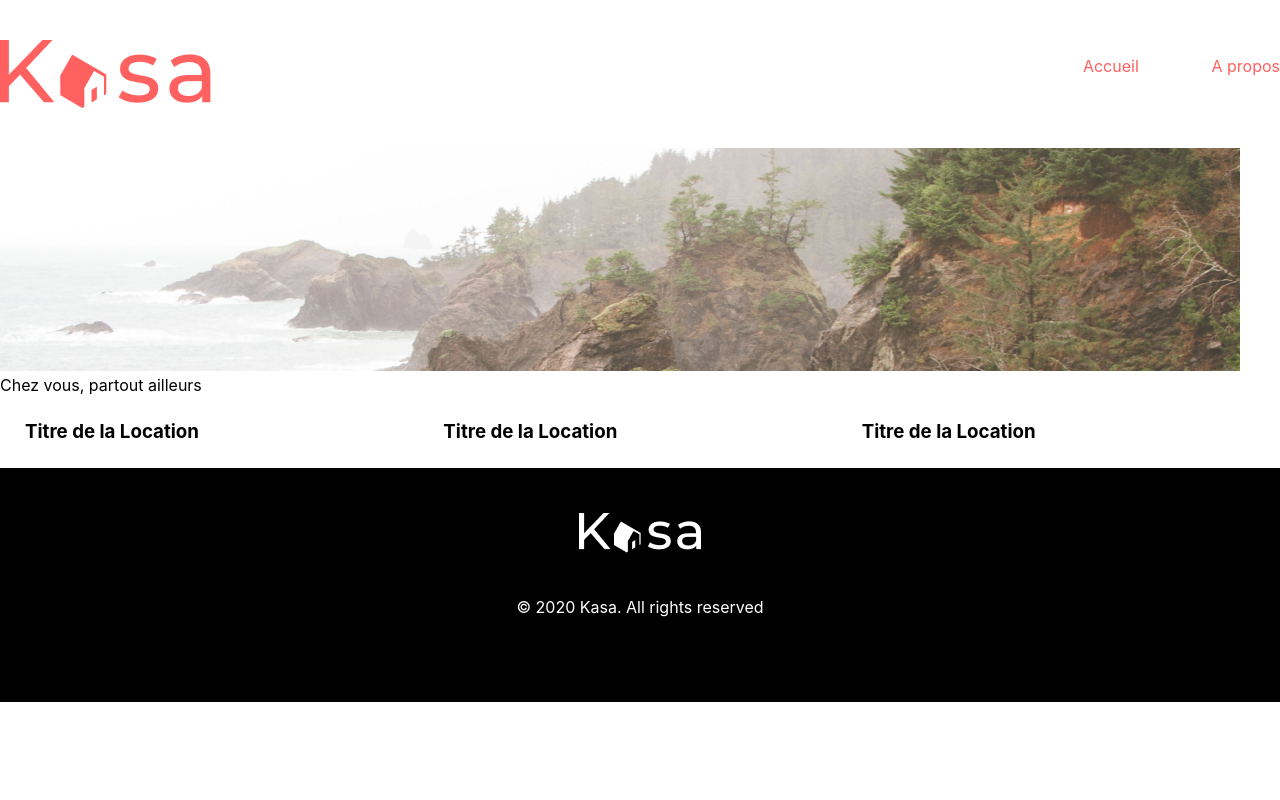
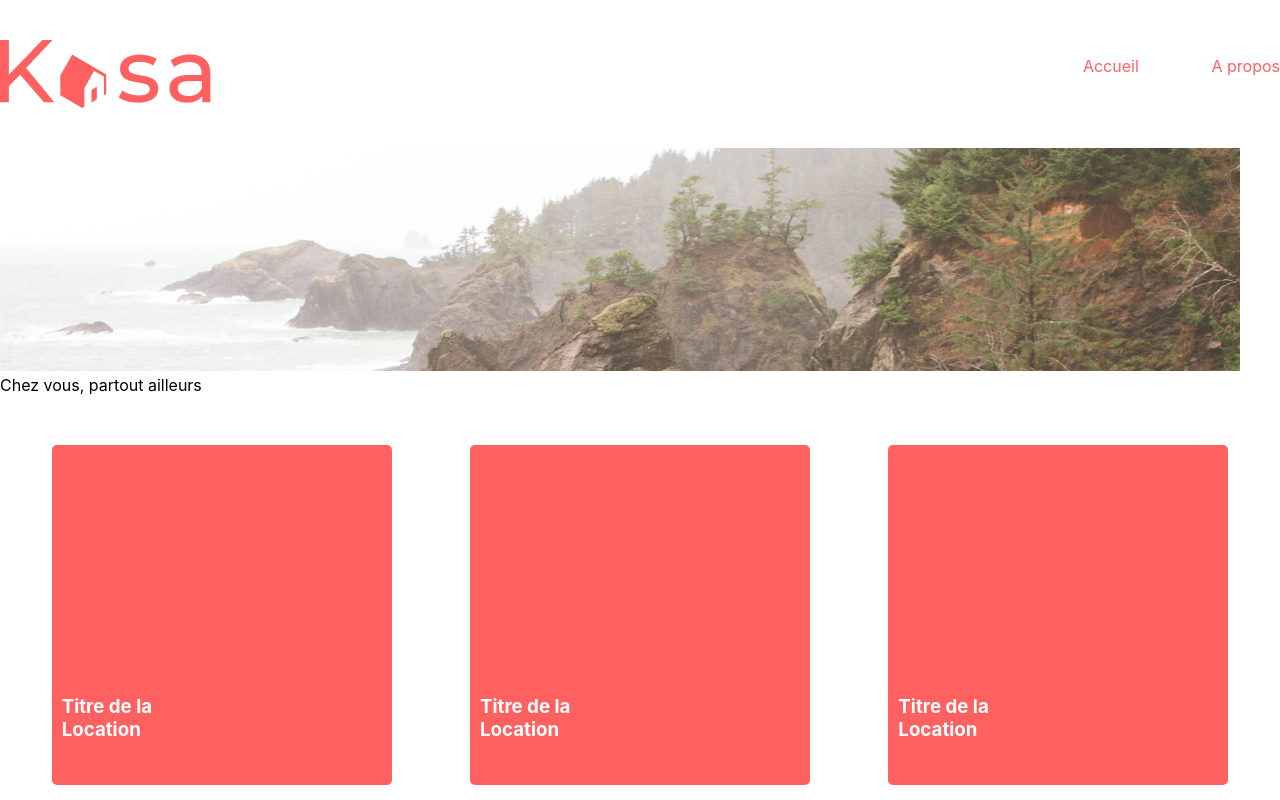
Before and after one commit to PuteauxTheo/PuteauxTheo_11_17062022, a React (Create React App) app: page / in a window 1280 px wide. Shown: the top 800 px of the page. Built offline with nearby package versions, Linux system fonts and the light colour scheme.

Commit message:
changement des noms de class

```diff
--- a/src/components/Location/index.jsx
+++ b/src/components/Location/index.jsx
@@ -3,19 +3,19 @@ import { Link } from "react-router-dom"
 function Location() {
     return (
         <div className="container-location">
-            <article className="article-location">
+            <article className="container-location-article">
                 <Link to="location">
-                    <h3 className="title-location"> Titre de la Location</h3>
+                    <h3 className="container-location-article-title"> Titre de la Location</h3>
                 </Link>
             </article>
-            <article className="article-location">
+            <article className="container-location-article">
                 <Link to="/location">
-                    <h3 className="title-location"> Titre de la Location</h3>
+                    <h3 className="container-location-article-title"> Titre de la Location</h3>
                 </Link>
             </article>
-            <article className="article-location">
+            <article className="container-location-article">
                 <Link to="/location">
-                    <h3 className="title-location"> Titre de la Location</h3>
+                    <h3 className="container-location-article-title"> Titre de la Location</h3>
                 </Link>
             </article>
         </div>
```
